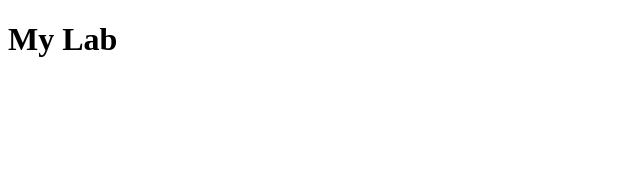
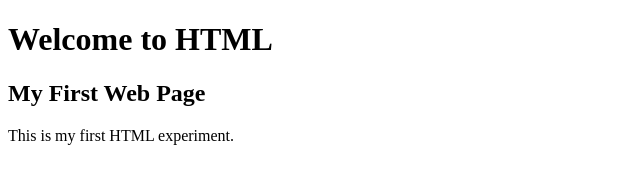
Before and after one commit to YuvrajSinghBora932/html-css-lab, a plain HTML site: page index.html in a window 1280 px wide. Shown: the whole page, without its empty margins (0-640 px from the left). Drawn offline with Linux system fonts and the light colour scheme.

Commit message:
Complete Experiment 3 - First HTML Page

```diff
--- a/index.html
+++ b/index.html
@@ -1 +1,13 @@
-<!doctype html><html><body><h1>My Lab</h1></body></html>
+<!doctype html>
+<html lang="en">
+<head>
+  <meta charset="UTF-8">
+  <meta name="viewport" content="width=device-width, initial-scale=1.0">
+  <title>My First Page</title>
+</head>
+<body>
+  <h1>Welcome to HTML</h1>
+  <h2>My First Web Page</h2>
+  <p>This is my first HTML experiment.</p>
+</body>
+</html>
```
